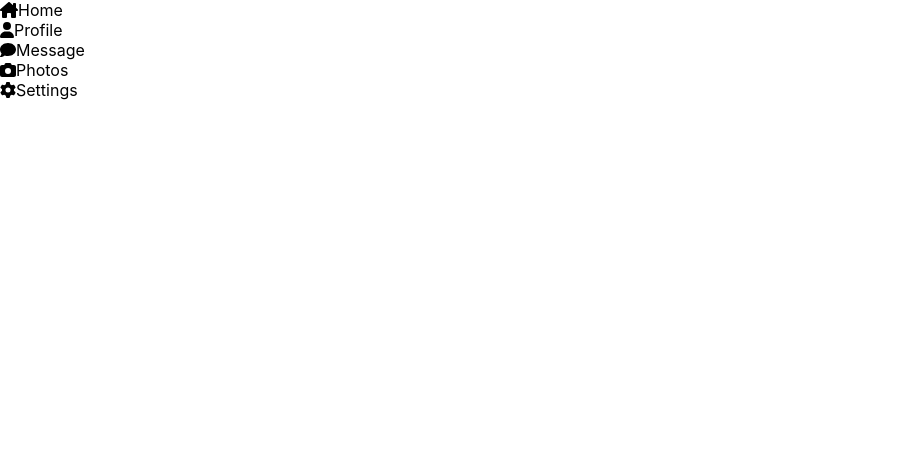
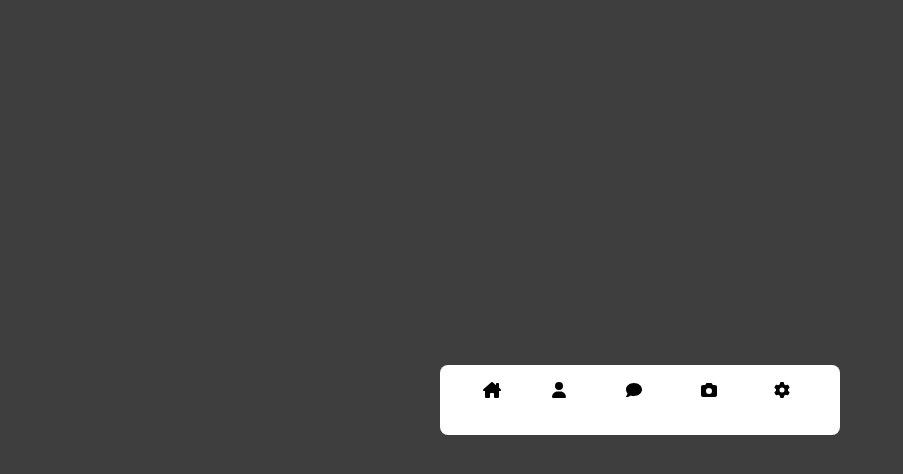
Before and after one commit to AnimationStudyvV/Yoora, a React (Create React App) app: page / in a window 1280 px wide. Shown: the top 474 px of the page, without its empty margins (0-903 px from the left). Built offline with nearby package versions, Linux system fonts and the light colour scheme.

Commit message:
💄 Add Navbar style and icon/text animation

```diff
--- a/src/components/Navbar/index.tsx
+++ b/src/components/Navbar/index.tsx
@@ -13,44 +13,34 @@
     <>
       <NavBox>
         <NavItem>
-          <a href="/">
           <NavIcon>
             <FontAwesomeIcon icon={faHouseChimney} />
           </NavIcon>
           <NavText>Home</NavText>
-          </a>
         </NavItem>
         <NavItem>
-          <a href="/">
           <NavIcon>
             <FontAwesomeIcon icon={faUser} />
           </NavIcon>
           <NavText>Profile</NavText>
-          </a>
         </NavItem>
         <NavItem>
-          <a href="/">
           <NavIcon>
             <FontAwesomeIcon icon={faComment} />
           </NavIcon>
           <NavText>Message</NavText>
-          </a>
         </NavItem>
         <NavItem>
-          <a href="/">
           <NavIcon>
             <FontAwesomeIcon icon={faCamera} />
           </NavIcon>
           <NavText>Photos</NavText>
-          </a>
         </NavItem>
         <NavItem>
-          <a href="/">
           <NavIcon>
             <FontAwesomeIcon icon={faGear} />
           </NavIcon>
           <NavText>Settings</NavText>
-          </a>
         </NavItem>
       </NavBox>
     </>
--- a/src/components/Navbar/styles.tsx
+++ b/src/components/Navbar/styles.tsx
@@ -1,6 +1,34 @@
 import styled from "styled-components";
 
-export const NavBox = styled.ul``;
-export const NavItem = styled.li``;
-export const NavIcon = styled.span``;
-export const NavText = styled.span``;
+export const NavBox = styled.ul`
+  width: 90%;
+  height: 100%;
+  display: flex;
+  align-items: center;
+  margin: auto;
+  justify-content: space-around;
+`;
+export const NavItem = styled.li`
+  display: flex;
+  flex-direction: column;
+  align-items: center;
+  justify-content: space-around;
+`;
+export const NavIcon = styled.span`
+  transform: translateY(0px);
+  transition: 0.5s;
+  ${NavItem}:hover & {
+    transform: translateY(-30px);
+  }
+`;
+export const NavText = styled.span`
+  opacity: 0;
+  transform: translateY(20px);
+  transition: 0.5s;
+  font-size: 0.8em
+  letter-spacing: 0.05em;
+  ${NavItem}:hover & {
+    opacity: 1;
+    transform: translateY(5px);
+  }
+`;
--- a/src/pages/NavBarPage/index.tsx
+++ b/src/pages/NavBarPage/index.tsx
@@ -1,12 +1,13 @@
-// import { Container } from './styles';
-
 import Navbar from "../../components/Navbar";
+import { Container, Navigation } from "./styles";
 
 const NavbarPage: React.FC = () => {
   return (
-    <>
-      <Navbar />
-    </>
+    <Container>
+      <Navigation>
+        <Navbar />
+      </Navigation>
+    </Container>
   );
 };
 
--- /dev/null
+++ b/src/pages/NavBarPage/styles.tsx
@@ -0,0 +1,17 @@
+import styled from "styled-components";
+
+export const Container = styled.div`
+  width: 100vw;
+  height: 100vh;
+  display: flex;
+  justify-content: center;
+  align-items: center;
+  background-color: #3e3e3e;
+`;
+
+export const Navigation = styled.div`
+  width: 400px;
+  height: 70px;
+  border-radius: 8px;
+  background-color: #fff;
+`;
```
Also changed, not shown: src/index.tsx (+4 -6 lines). Lines whose indentation alone changed are shown as unchanged.
